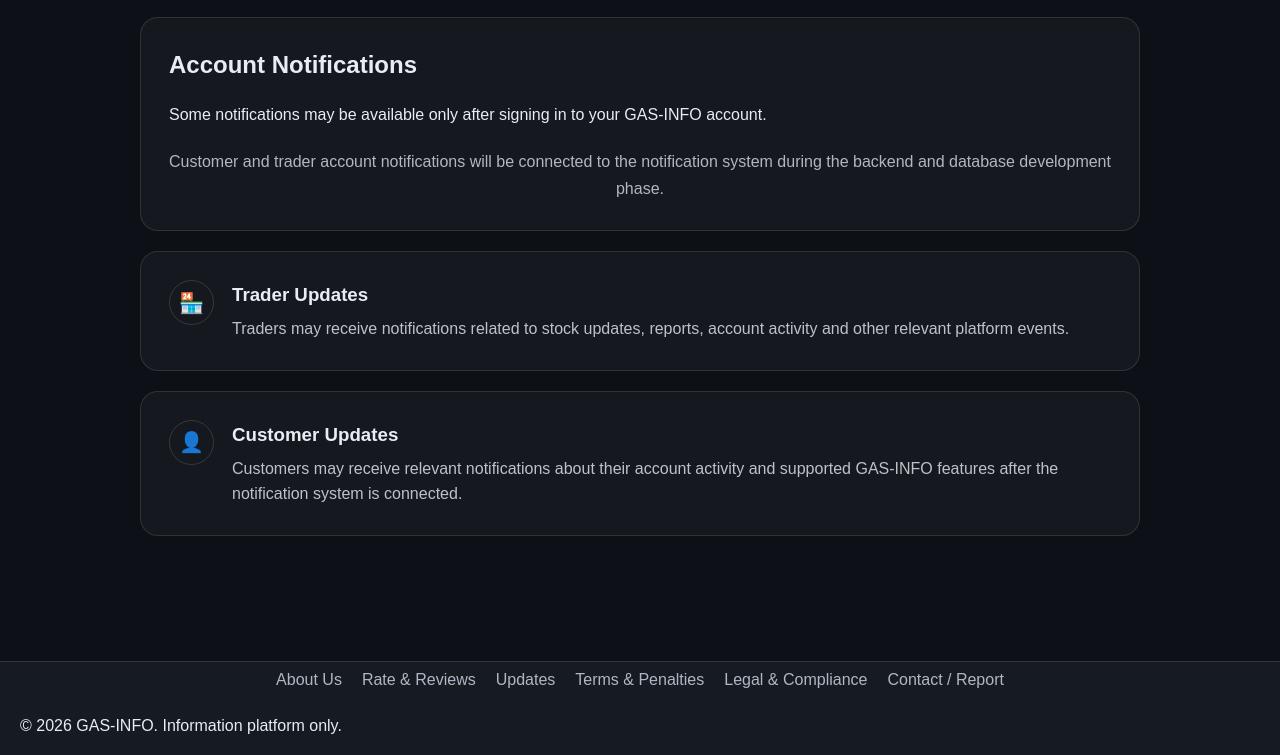
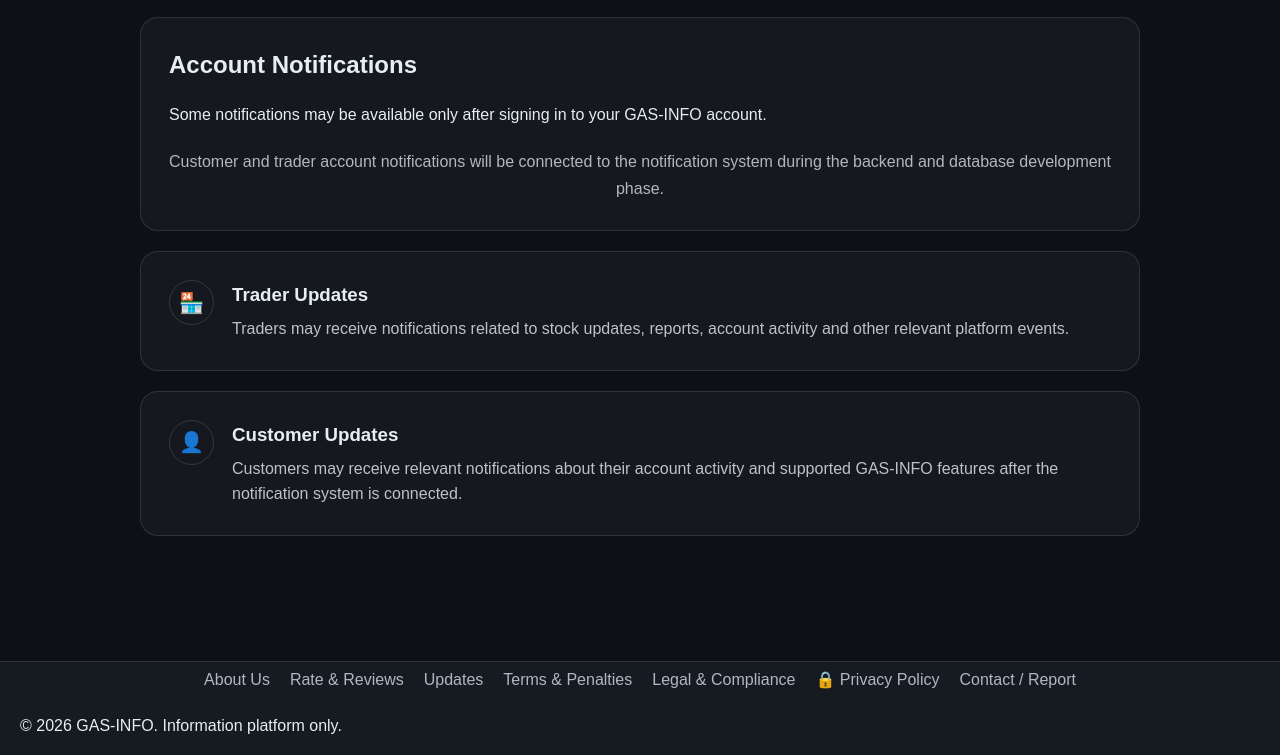
Before and after one commit to unionresurgence110-netizen/Gas-info, a plain HTML site: page updates.html in a window 1280 px wide. Shown: the part 929-1684 px from the top of the page. Drawn offline with Linux system fonts and the light colour scheme.

Commit message:
Update updates.html

```diff
--- a/updates.html
+++ b/updates.html
@@ -668,6 +668,8 @@
                 Legal &amp; Compliance
             </a>
 
+            <a href="privacy.html">🔒 Privacy Policy</a>
+
             <a href="contact.html">
                 Contact / Report
             </a>
```
